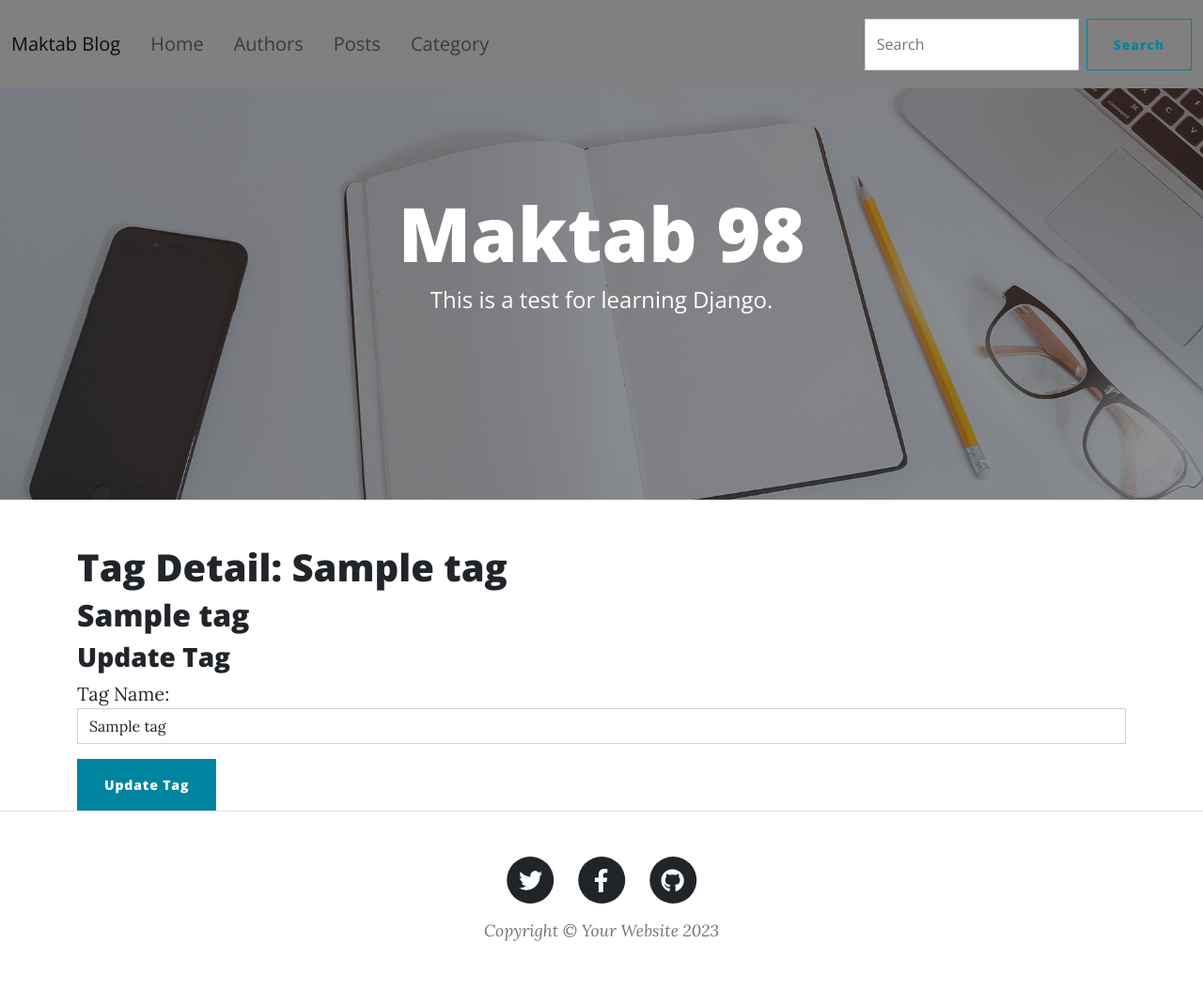
After one commit to MrSinaxx/MaktabCW, a Django app: page /tag/1/ in a window 1280 px wide. The commit adds this page. Shown: the whole page at 94% size. Run offline with Django 4.2, Linux system fonts and the light colour scheme; tables that the repository leaves empty hold one stand-in row (values such as "Sample post"); some libraries are stand-ins or nearby versions.

Commit message:
Added tag details and edit

```diff
--- /dev/null
+++ b/CW15/task_manager/tasks/templates/tag_detail.html
@@ -0,0 +1,22 @@
+{% extends 'base.html' %}
+
+{% block content %}
+  <div class="container">
+    <h1>Tag Detail: {{ tag.name }}</h1>
+    <div class="tag-details">
+      <h2>{{ tag.name }}</h2>
+    </div>
+
+    <div class="update-tag-form">
+      <h3>Update Tag</h3>
+      <form method="post" action="{% url 'update_tag' tag.id %}">
+        {% csrf_token %}
+        <div class="mb-3">
+          <label for="update-tag-name">Tag Name:</label>
+          <input type="text" class="form-control" id="update-tag-name" name="name" value="{{ tag.name }}">
+        </div>
+        <button type="submit" class="btn btn-primary">Update Tag</button>
+      </form>
+    </div>
+  </div>
+{% endblock %}
--- a/CW15/task_manager/tasks/templates/task.html
+++ b/CW15/task_manager/tasks/templates/task.html
@@ -129,7 +129,11 @@
         <p class="card-text"><strong>Due Date:</strong> {{ task.due_date }}</p>
         <p class="card-text"><strong>Status:</strong> {{ task.status }}</p>
         <p class="card-text"><strong>Category:</strong> {{ task.category.name }}</p>
-        <p class="card-text"><strong>Tags:</strong> {% for tag in task.tags.all %}{{ tag.name }}{% if not forloop.last %}, {% endif %}{% endfor %}</p>
+        <p class="card-text"><strong>Tags:</strong>
+          {% for tag in task.tags.all %}
+            <a href="{% url 'tag_detail' tag.id %}">{{ tag.name }}</a>{% if not forloop.last %}, {% endif %}
+          {% endfor %}
+        </p>
       </div>
     </div>
   </div>
--- a/CW15/task_manager/tasks/urls.py
+++ b/CW15/task_manager/tasks/urls.py
@@ -26,6 +26,8 @@ urlpatterns = [
         name="update_category",
     ),
     path("task/<int:task_id>/update/", views.update_task, name="update_task"),
+    path("tag/<int:tag_id>/", views.tag_detail, name="tag_detail"),
+    path("tag/<int:tag_id>/update/", views.update_tag, name="update_tag"),
 ]
 
 
--- a/CW15/task_manager/tasks/views.py
+++ b/CW15/task_manager/tasks/views.py
@@ -275,3 +275,20 @@ def update_task(request, task_id):
     return render(
         request, "task.html", {"task": task, "categories": categories, "tags": tags}
     )
+
+
+def tag_detail(request, tag_id):
+    tag = get_object_or_404(Tag, pk=tag_id)
+    return render(request, "tag_detail.html", {"tag": tag})
+
+
+def update_tag(request, tag_id):
+    tag = get_object_or_404(Tag, pk=tag_id)
+
+    if request.method == "POST":
+        name = request.POST.get("name")
+        tag.name = name
+        tag.save()
+        return redirect("tag_detail", tag_id=tag_id)
+    else:
+        return render(request, "tag_detail.html", {"tag": tag})
```
